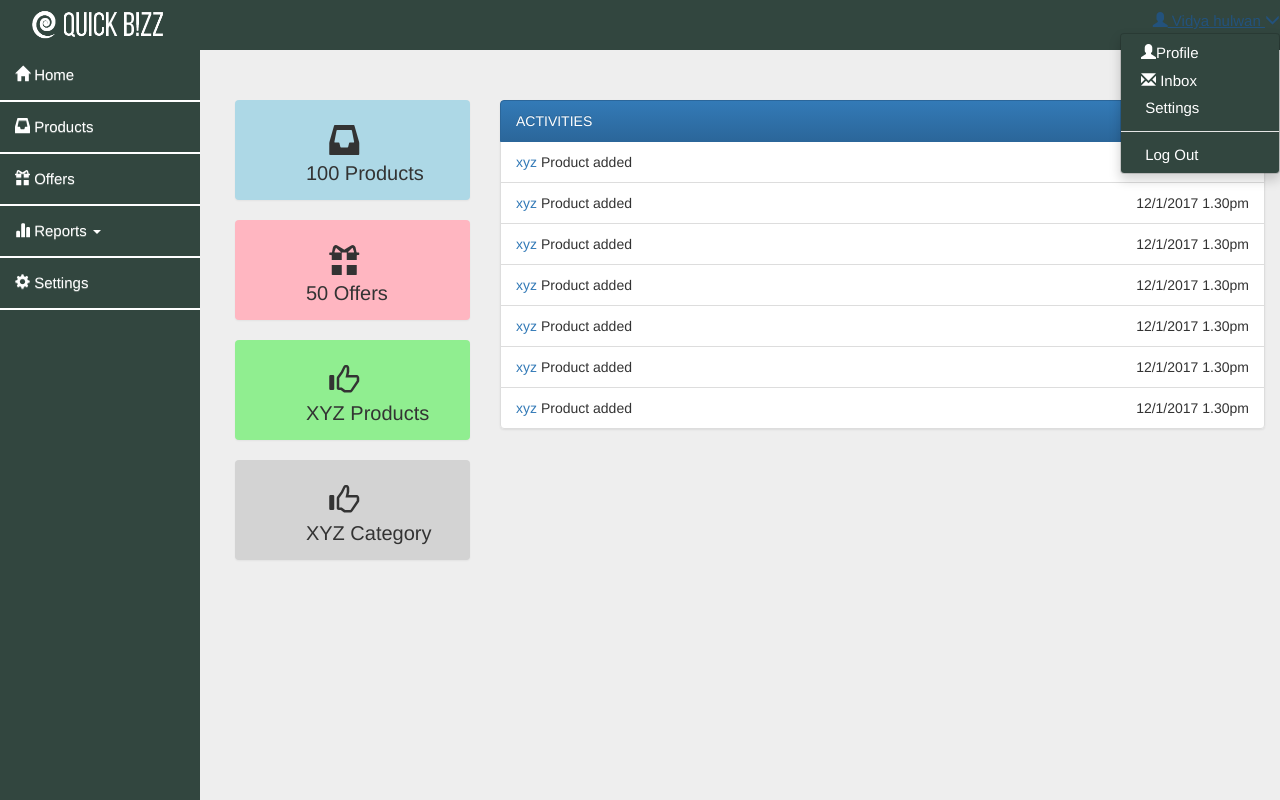
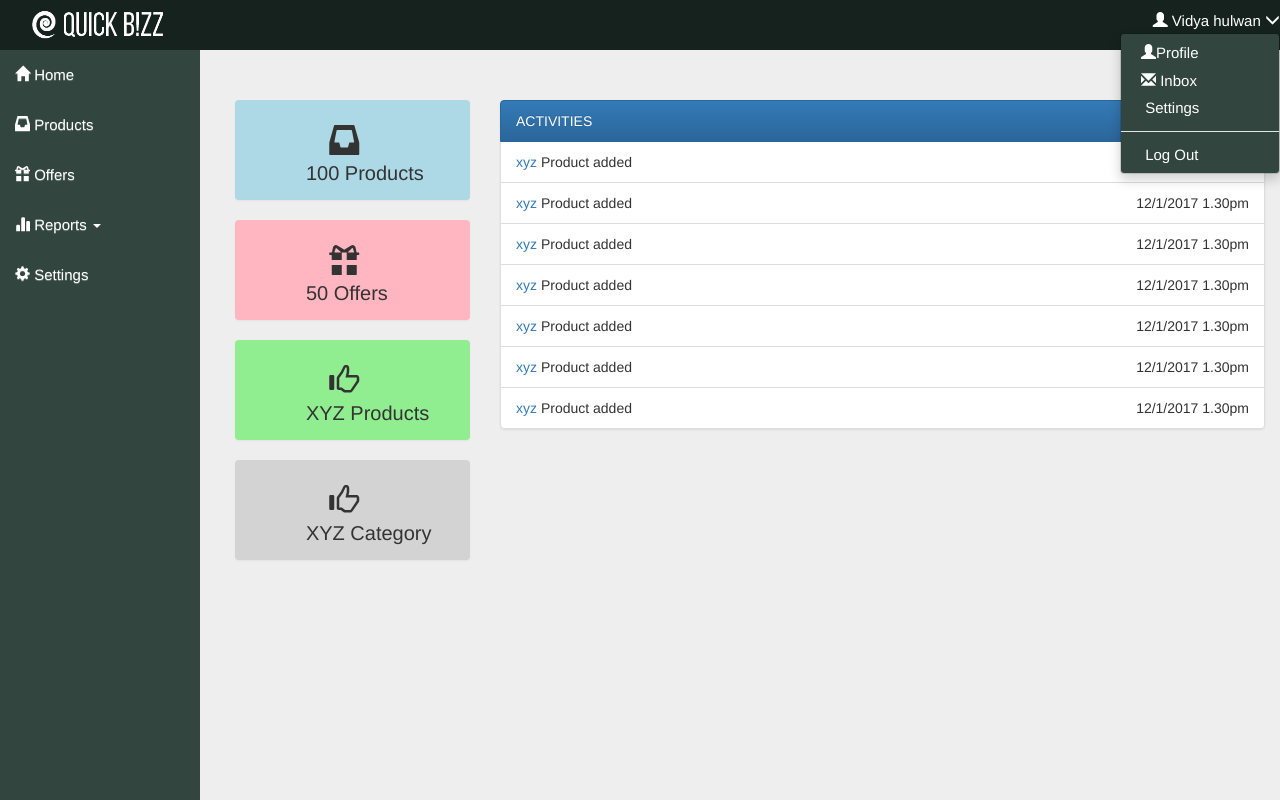
Before and after one commit to vidyah-cuelogic/Merchant_Module, a Django app: template myproject1/app1/templates/app1/dashboard.html in a window 1280 px wide, after a click on "Vidya hulwan". Run offline with Django 3.2, Linux system fonts and the light colour scheme; the template is opened without the code that fills it, so the values that code supplies are empty; some libraries are stand-ins or nearby versions.

Commit message:
change color code of dashboard

```diff
--- a/myproject1/app1/static/app1/css/base1.css
+++ b/myproject1/app1/static/app1/css/base1.css
@@ -13,10 +13,12 @@ body
   height: 46px;
 
 }
-header>nav, aside>nav{
-  background-color: #32463f;
+header>nav{
+  background-color: #15221e;
 }
-
+aside>nav{
+  background-color: #1f2f2a;
+}
 .down{
     padding-top: 10px;
 }
@@ -30,14 +32,18 @@ ul
 {
     list-style-type:none;
 }
-.collapse{
+ul #demo{
     padding-left: 0px;
 }
-#demo li a{
+ul  #demo  li a{
     display:block;
     padding-top: 15px;
     padding-bottom: 15px;
 
+}
+a:focus, a:hover {
+    color: white;
+    text-decoration: none;
 }
 
 @media(min-width:768px) {
@@ -52,14 +58,15 @@ ul
 .side-nav li a
 {
     width: 200px;
-    border-bottom: 2px solid white;
+
 }
 
 .side-nav li a:hover,
 .side-nav li a:focus
 {
-    color:#32463f;
-    background-color: white;
+    color:#b6b224;
+    border-left: 2px solid #b6b224;
+    background-color: #202f2a;
 }
 .dropdown-menu{
     background-color: #32463f;
--- a/myproject1/app1/static/app1/css/dash1.css
+++ b/myproject1/app1/static/app1/css/dash1.css
@@ -45,3 +45,7 @@
 .panel .glyphicon {
     font-size: 30px;
 }
+a:focus, a:hover {
+    color: white;
+    text-decoration: none;
+}
--- a/myproject1/app1/templates/app1/create_product.html
+++ b/myproject1/app1/templates/app1/create_product.html
@@ -32,7 +32,9 @@
       <nav class="navbar navbar-fixed-top" >
         <div class="container-fluid">
           <div class="navbar-header">
-              <img class="logo" src="{% static 'app1/images/logonew.png' %}" alt="logo" >
+              <a href="#" id="bottle" onclick="javascript:window.history.back(-1);return false;" >
+                      <img class="logo" src="{% static 'app1/images/logonew.png' %}" alt="logo" />
+              </a>
           </div>
               <ul class=" navbar-right">
                 <li class="dropdown down">
--- a/myproject1/app1/templates/app1/dashboard.html
+++ b/myproject1/app1/templates/app1/dashboard.html
@@ -29,7 +29,9 @@
       <nav class="navbar navbar-fixed-top" >
         <div class="container-fluid">
           <div class="navbar-header">
-              <img class="logo" src="{% static 'app1/images/logonew.png' %}" alt="logo" >
+              <a href="#" id="bottle" onclick="javascript:window.history.back(-1);return false;" >
+                      <img class="logo" src="{% static 'app1/images/logonew.png' %}" alt="logo" />
+              </a>
           </div>
               <ul class=" navbar-right">
                 <li class="dropdown down">
@@ -67,13 +69,13 @@
                         <a href="#"><span class="glyphicon glyphicon-home">
                   </span>  Home</a>
                     </li>
-                    <li class="divider"></li>
+
                     <li>
                         <a href="/app1/dashboard/products/"><span class="glyphicon glyphicon-inbox">
                   </span> Products</a>
                     </li>
-                    <li class="divider"></li>
-                    <li>
+
+                   <li>
                         <a href="#"><span class="glyphicon glyphicon-gift">
                   </span> Offers</a>
                     </li>
@@ -93,11 +95,12 @@
 
                         </ul>
                     </li>
+
                     <li>
                         <a href=""><span class="glyphicon glyphicon-cog">
                   </span> Settings</a>
                     </li>
-                </ul>
+      </ul>
     </aside>
 
     <section>
--- a/myproject1/app1/templates/app1/home.html
+++ b/myproject1/app1/templates/app1/home.html
@@ -46,7 +46,7 @@
 
                   <div class="row">
                     <div class="col-md-6">
-                        <a href="register"><button type="button" class=" down btn-banner btn  btn-lg btn-block"><span class="glyphicon glyphicon-cloud">
+                        <a href="register" class="nounderline"><button type="button" class=" down btn-banner btn  btn-lg btn-block"><span class="glyphicon glyphicon-cloud">
                         </span> START WEB APP TRIAL </button></a>
                     </div>
 
--- a/myproject1/app1/templates/app1/login.html
+++ b/myproject1/app1/templates/app1/login.html
@@ -29,7 +29,9 @@
       <nav class="navbar ">
           <div class="container-fluid">
              <div class="navbar-header navbar-left">
-                 <img class="logo" src="{% static 'app1/images/logonew.png' %}" alt="logo" >
+                  <a href="#" id="bottle" onclick="javascript:window.history.back(-1);return false;" >
+                      <img class="logo" src="{% static 'app1/images/logonew.png' %}" alt="logo" />
+                  </a>
              </div>
 
           </div>
--- a/myproject1/app1/templates/app1/products.html
+++ b/myproject1/app1/templates/app1/products.html
@@ -28,7 +28,9 @@
       <nav class="navbar navbar-fixed-top" >
         <div class="container-fluid">
           <div class="navbar-header">
-              <img class="logo" src="{% static 'app1/images/logonew.png' %}" alt="logo" >
+              <a href="#" id="bottle" onclick="javascript:window.history.back(-1);return false;" >
+                      <img class="logo" src="{% static 'app1/images/logonew.png' %}" alt="logo" />
+              </a>
           </div>
               <ul class=" navbar-right">
                 <li class="dropdown down">
--- a/myproject1/app1/templates/app1/register.html
+++ b/myproject1/app1/templates/app1/register.html
@@ -27,7 +27,9 @@
         <nav class="navbar ">
           <div class="container-fluid">
              <div class="navbar-header navbar-left">
-                 <img class="logo" src="{% static 'app1/images/logonew.png' %}" alt="logo" >
+                 <a href="#" id="bottle" onclick="javascript:window.history.back(-1);return false;" >
+                      <img class="logo" src="{% static 'app1/images/logonew.png' %}" alt="logo" />
+                 </a>
              </div>
           </div>
         </nav>
@@ -108,6 +110,7 @@
                   </span></span>
                   {{form.password}}
                 </div>
+                <span title="abc"><span class="glyphicon glyphicon-info-sign" ></span></span>
                   {% if form.password.errors %}
                     {% for error in form.password.errors %}
                     {{ error }}
--- a/myproject1/app1/views.py
+++ b/myproject1/app1/views.py
@@ -80,15 +80,13 @@ def login_firsttime(request):
     messages.success(request, "you have verified your email")
     return render(request,"app1/login.html",{'form':form})
 
-@login_required(login_url="/app1/login/")
 def dashboard(request):
     return render(request,"app1/dashboard.html",{})
 
-@login_required(login_url="/app1/login/")
+
 def products(request):
     return render(request,"app1/products.html",{})
 
-@login_required(login_url="/app1/login/")
 def create_product(request):
     form=ProductForm()
     return render(request,"app1/create_product.html",{'form':form})
```
Also changed, not shown: myproject1/app1/static/app1/css/base.css (+16 -1 lines), myproject1/app1/static/app1/css/home.css (+4 -4 lines), myproject1/app1/templates/app1/demo.html (+15 -0 lines), myproject1/app1/static/app1/js/color_picker.js (line endings or trailing spaces).
